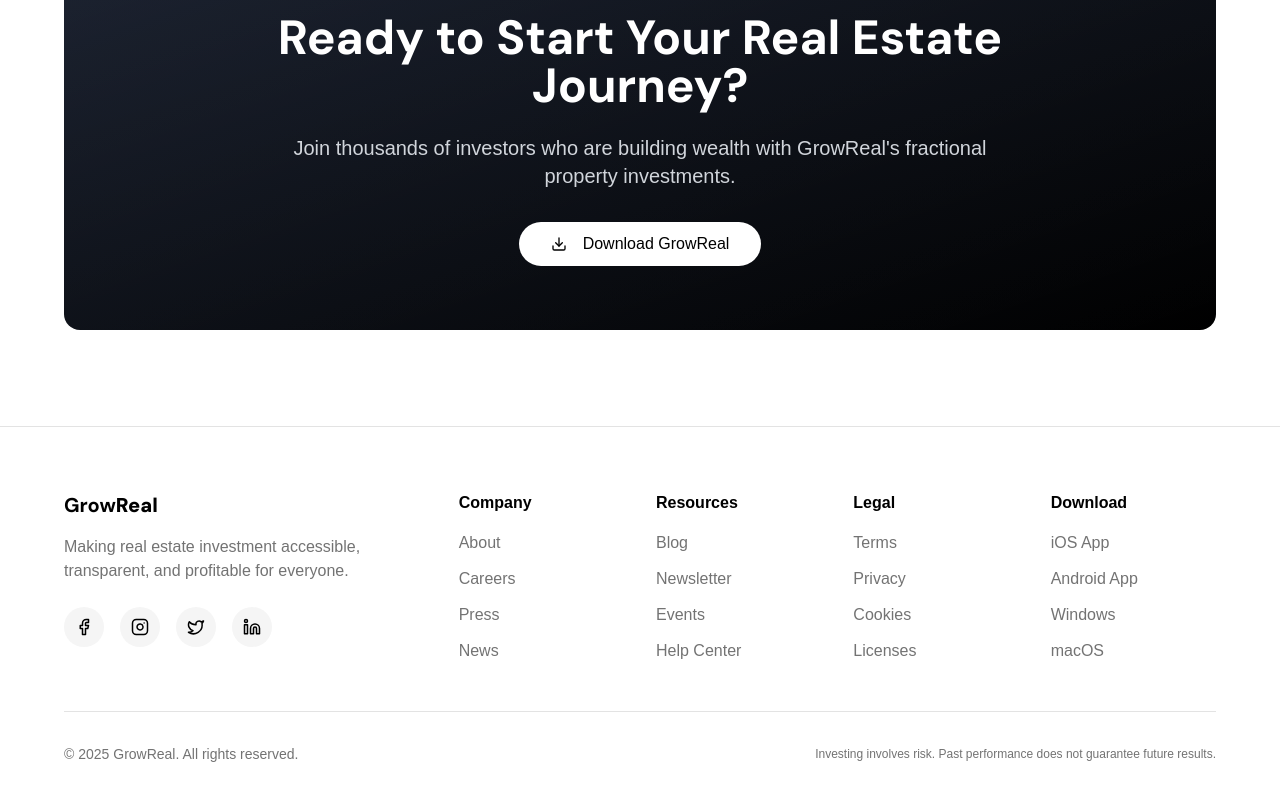
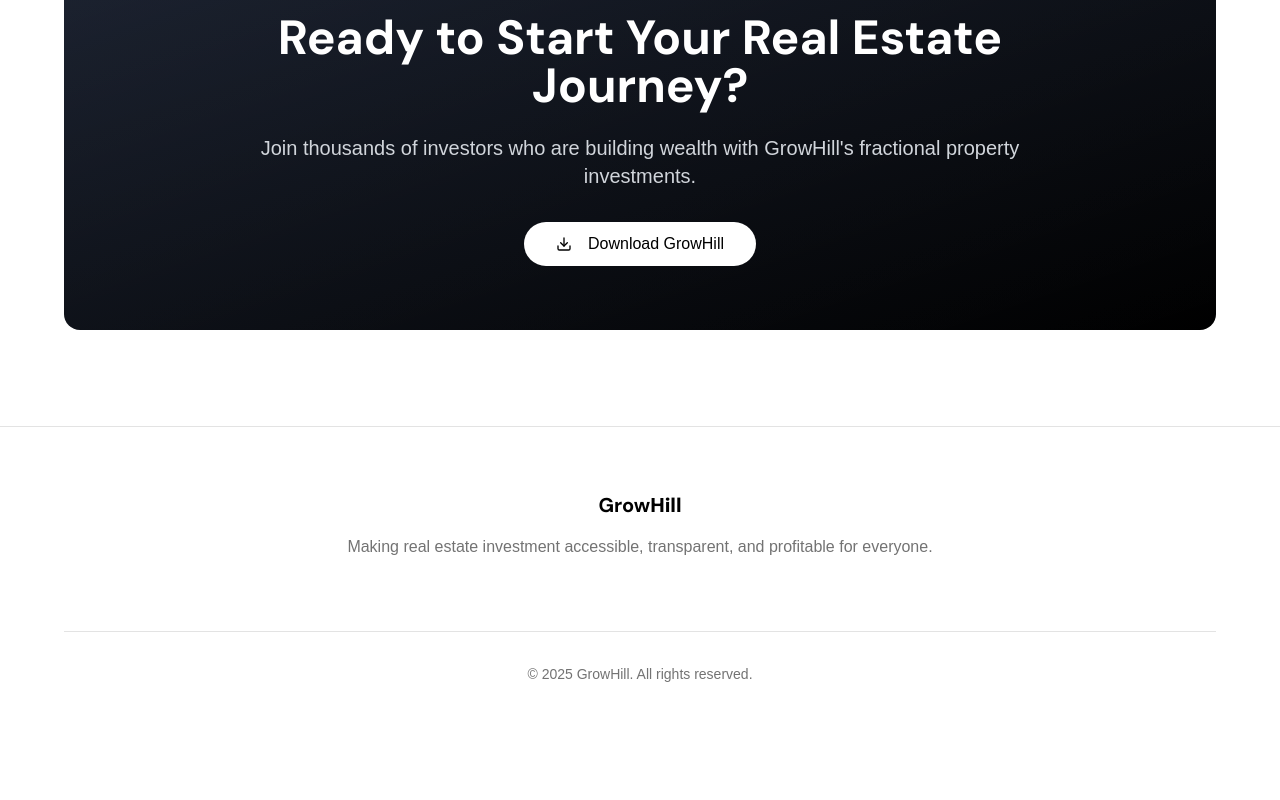
Before and after one commit to cheemzboi/growreal-noir-landing, a React (Vite) app: page / in a window 1280 px wide. Shown: the part 3054-3854 px from the top of the page. After the commit the page ends 3802 px from the top, so only its background shows below. Built offline with nearby package versions, Linux system fonts and the light colour scheme.

Commit message:
Refactor: Update footer content
Remove social media links and other content, and update the footer to display "Growhill" instead of "GrowReal".

```diff
--- a/src/components/CTA.tsx
+++ b/src/components/CTA.tsx
@@ -14,11 +14,11 @@ const CTA = () => {
               Ready to Start Your Real Estate Journey?
             </h2>
             <p className="text-lg md:text-xl mb-8 text-gray-300">
-              Join thousands of investors who are building wealth with GrowReal's fractional property investments.
+              Join thousands of investors who are building wealth with GrowHill's fractional property investments.
             </p>
             <Button size="lg" className="rounded-full text-base bg-white text-black hover:bg-gray-200">
               <Download className="mr-2" />
-              Download GrowReal
+              Download GrowHill
             </Button>
           </div>
         </div>
--- a/src/components/Footer.tsx
+++ b/src/components/Footer.tsx
@@ -5,92 +5,21 @@ const Footer = () => {
   return (
     <footer className="py-12 md:py-16 px-4 md:px-8 border-t border-border">
       <div className="container mx-auto">
-        <div className="grid grid-cols-1 md:grid-cols-12 gap-8">
-          <div className="md:col-span-4">
+        <div className="flex justify-center">
+          <div className="text-center">
             <h2 className="text-xl font-display font-bold mb-4">
-              Grow<span className="font-black">Real</span>
+              Grow<span className="font-black">Hill</span>
             </h2>
             <p className="text-muted-foreground mb-6">
               Making real estate investment accessible, transparent, and profitable for everyone.
             </p>
-            <div className="flex space-x-4">
-              <a href="#" className="w-10 h-10 rounded-full bg-secondary flex items-center justify-center transition hover:bg-muted">
-                <svg xmlns="http://www.w3.org/2000/svg" width="18" height="18" viewBox="0 0 24 24" fill="none" stroke="currentColor" strokeWidth="2" strokeLinecap="round" strokeLinejoin="round">
-                  <path d="M18 2h-3a5 5 0 0 0-5 5v3H7v4h3v8h4v-8h3l1-4h-4V7a1 1 0 0 1 1-1h3z"></path>
-                </svg>
-              </a>
-              <a href="#" className="w-10 h-10 rounded-full bg-secondary flex items-center justify-center transition hover:bg-muted">
-                <svg xmlns="http://www.w3.org/2000/svg" width="18" height="18" viewBox="0 0 24 24" fill="none" stroke="currentColor" strokeWidth="2" strokeLinecap="round" strokeLinejoin="round">
-                  <rect x="2" y="2" width="20" height="20" rx="5" ry="5"></rect>
-                  <path d="M16 11.37A4 4 0 1 1 12.63 8 4 4 0 0 1 16 11.37z"></path>
-                  <line x1="17.5" y1="6.5" x2="17.51" y2="6.5"></line>
-                </svg>
-              </a>
-              <a href="#" className="w-10 h-10 rounded-full bg-secondary flex items-center justify-center transition hover:bg-muted">
-                <svg xmlns="http://www.w3.org/2000/svg" width="18" height="18" viewBox="0 0 24 24" fill="none" stroke="currentColor" strokeWidth="2" strokeLinecap="round" strokeLinejoin="round">
-                  <path d="M22 4s-.7 2.1-2 3.4c1.6 10-9.4 17.3-18 11.6 2.2.1 4.4-.6 6-2C3 15.5.5 9.6 3 5c2.2 2.6 5.6 4.1 9 4-.9-4.2 4-6.6 7-3.8 1.1 0 3-1.2 3-1.2z"></path>
-                </svg>
-              </a>
-              <a href="#" className="w-10 h-10 rounded-full bg-secondary flex items-center justify-center transition hover:bg-muted">
-                <svg xmlns="http://www.w3.org/2000/svg" width="18" height="18" viewBox="0 0 24 24" fill="none" stroke="currentColor" strokeWidth="2" strokeLinecap="round" strokeLinejoin="round">
-                  <path d="M16 8a6 6 0 0 1 6 6v7h-4v-7a2 2 0 0 0-2-2 2 2 0 0 0-2 2v7h-4v-7a6 6 0 0 1 6-6z"></path>
-                  <rect x="2" y="9" width="4" height="12"></rect>
-                  <circle cx="4" cy="4" r="2"></circle>
-                </svg>
-              </a>
-            </div>
-          </div>
-
-          <div className="md:col-span-2">
-            <h3 className="font-bold mb-4">Company</h3>
-            <ul className="space-y-3">
-              <li><a href="#" className="text-muted-foreground hover:text-foreground transition-colors">About</a></li>
-              <li><a href="#" className="text-muted-foreground hover:text-foreground transition-colors">Careers</a></li>
-              <li><a href="#" className="text-muted-foreground hover:text-foreground transition-colors">Press</a></li>
-              <li><a href="#" className="text-muted-foreground hover:text-foreground transition-colors">News</a></li>
-            </ul>
-          </div>
-
-          <div className="md:col-span-2">
-            <h3 className="font-bold mb-4">Resources</h3>
-            <ul className="space-y-3">
-              <li><a href="#" className="text-muted-foreground hover:text-foreground transition-colors">Blog</a></li>
-              <li><a href="#" className="text-muted-foreground hover:text-foreground transition-colors">Newsletter</a></li>
-              <li><a href="#" className="text-muted-foreground hover:text-foreground transition-colors">Events</a></li>
-              <li><a href="#" className="text-muted-foreground hover:text-foreground transition-colors">Help Center</a></li>
-            </ul>
-          </div>
-
-          <div className="md:col-span-2">
-            <h3 className="font-bold mb-4">Legal</h3>
-            <ul className="space-y-3">
-              <li><a href="#" className="text-muted-foreground hover:text-foreground transition-colors">Terms</a></li>
-              <li><a href="#" className="text-muted-foreground hover:text-foreground transition-colors">Privacy</a></li>
-              <li><a href="#" className="text-muted-foreground hover:text-foreground transition-colors">Cookies</a></li>
-              <li><a href="#" className="text-muted-foreground hover:text-foreground transition-colors">Licenses</a></li>
-            </ul>
-          </div>
-
-          <div className="md:col-span-2">
-            <h3 className="font-bold mb-4">Download</h3>
-            <ul className="space-y-3">
-              <li><a href="#" className="text-muted-foreground hover:text-foreground transition-colors">iOS App</a></li>
-              <li><a href="#" className="text-muted-foreground hover:text-foreground transition-colors">Android App</a></li>
-              <li><a href="#" className="text-muted-foreground hover:text-foreground transition-colors">Windows</a></li>
-              <li><a href="#" className="text-muted-foreground hover:text-foreground transition-colors">macOS</a></li>
-            </ul>
           </div>
         </div>
 
-        <div className="mt-12 pt-8 border-t border-border flex flex-col md:flex-row justify-between items-center">
+        <div className="mt-12 pt-8 border-t border-border flex justify-center">
           <p className="text-muted-foreground text-sm">
-            © 2025 GrowReal. All rights reserved.
+            © 2025 GrowHill. All rights reserved.
           </p>
-          <div className="mt-4 md:mt-0">
-            <p className="text-xs text-muted-foreground">
-              Investing involves risk. Past performance does not guarantee future results.
-            </p>
-          </div>
         </div>
       </div>
     </footer>
```
